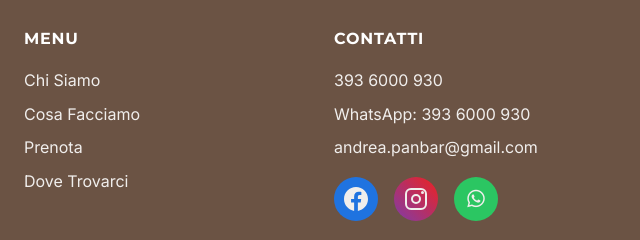
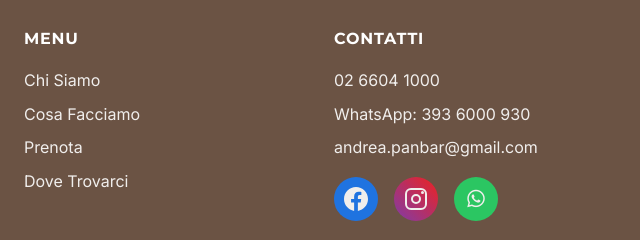
Before and after one commit to todaagency2026-star/pasticceria-andrea, a website: page index.html in a window 1280 px wide. Shown: the part 9917-10157 px from the top of the page, 326-966 px from the left. Drawn offline with Linux system fonts and the light colour scheme.

Commit message:
Fix: Restore phone number and update only WhatsApp
- Restored fixed phone number: 02 6604 1000
- Updated WhatsApp number only: 335 521 8203 → 393 6000 930
- Footer and social links now correct

```diff
--- a/index.html
+++ b/index.html
@@ -2049,7 +2049,7 @@ footer{
             <div class="footer-col">
                 <h4>Contatti</h4>
                 <ul>
-                    <li><a href="tel:3936000930">393 6000 930</a></li>
+                    <li><a href="tel:0266041000">02 6604 1000</a></li>
                     <li><a href="https://wa.me/3936000930" target="_blank">WhatsApp: 393 6000 930</a></li>
                     <li><a href="mailto:andrea.panbar@gmail.com">andrea.panbar@gmail.com</a></li>
                 </ul>
```
